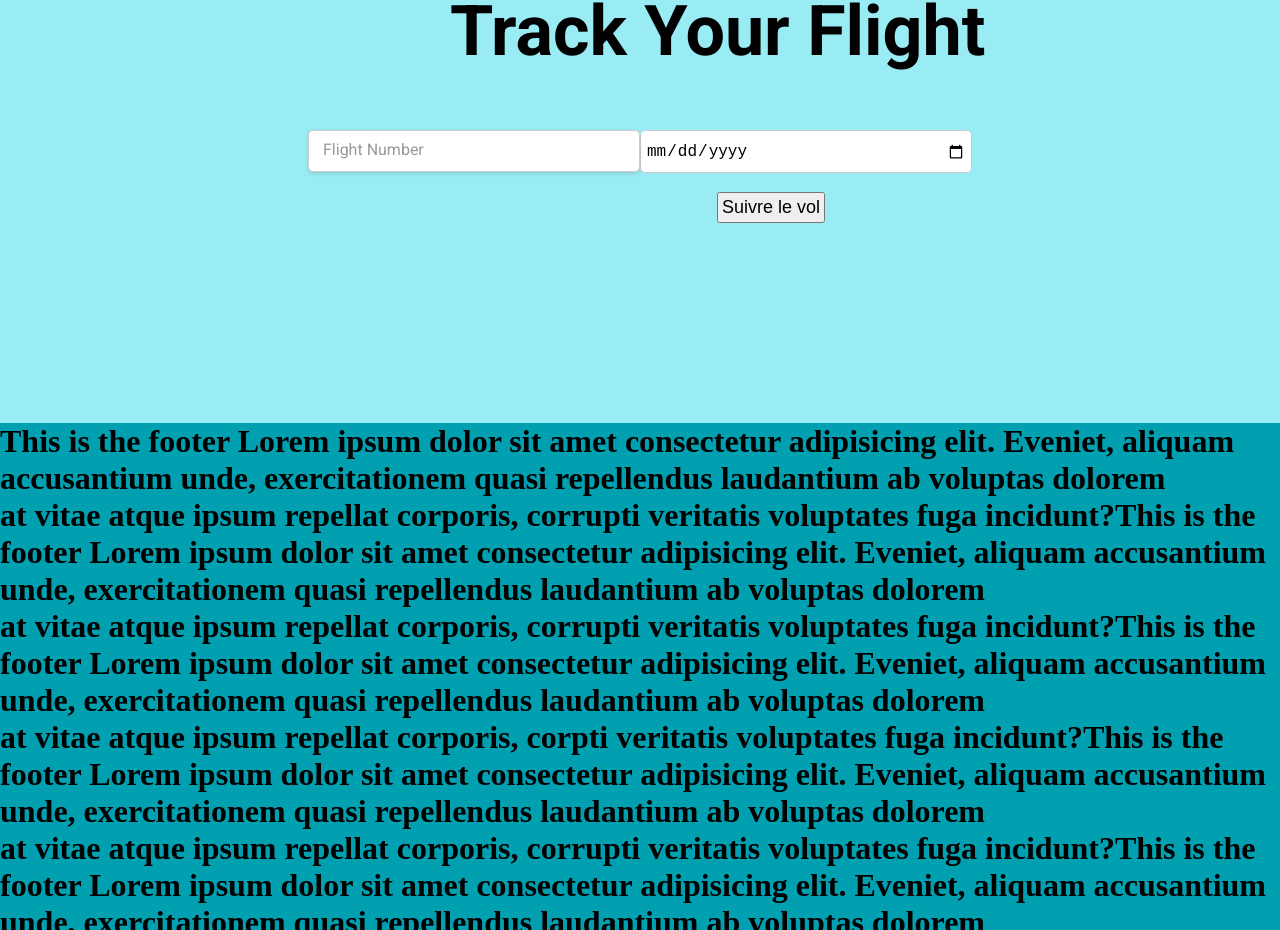
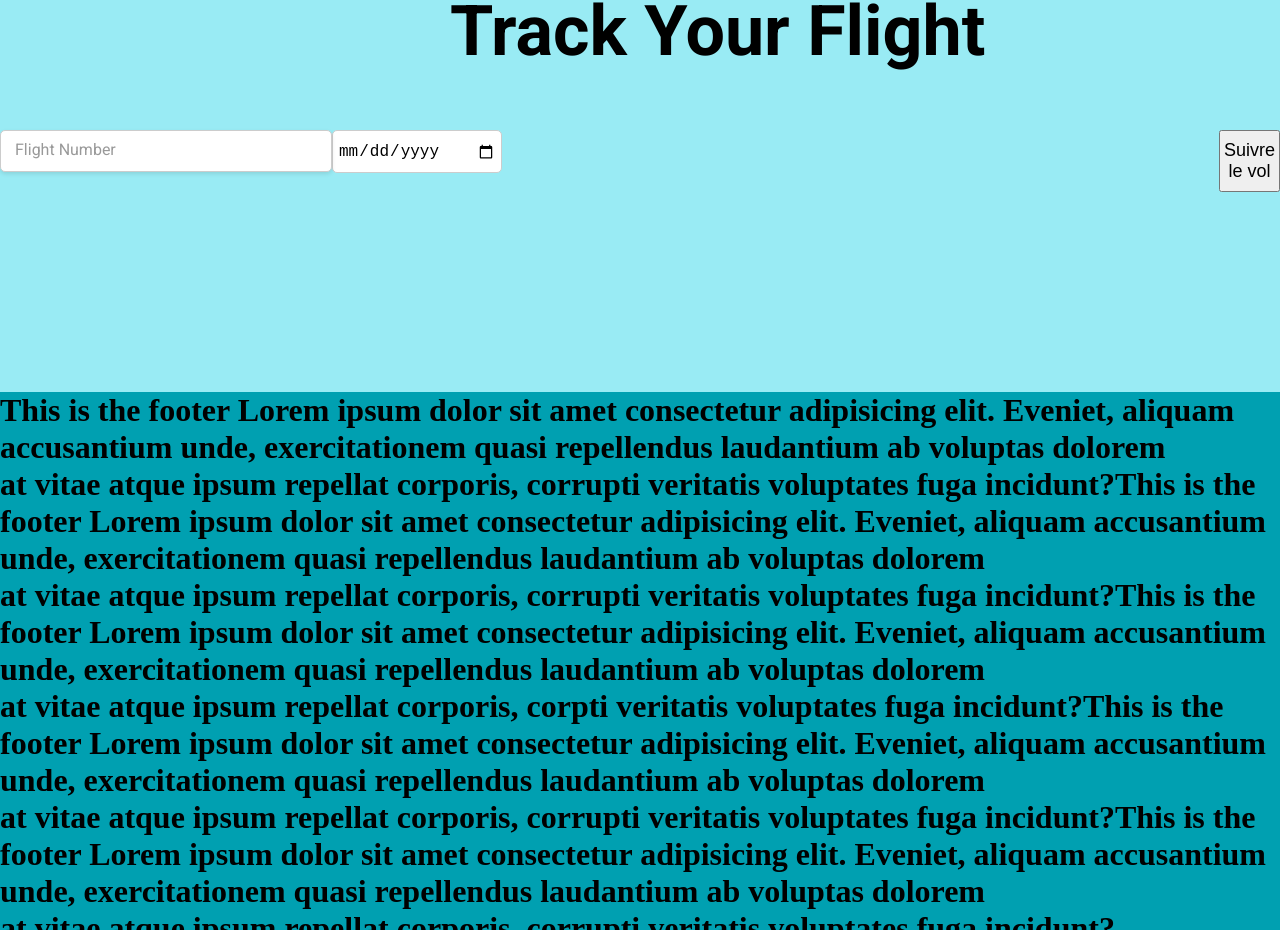
Before and after one commit to EmireHaouas/Fly_Catcher, a React (Vite) app in the folder plane_Catcher2/: page / in a window 1280 px wide. Shown: the part 1293-2223 px from the top of the page. Built offline with nearby package versions, Linux system fonts and the light colour scheme.

Commit message:
Added aircraft_model in Api request

```diff
--- a/plane_Catcher2/src/components/Main.jsx
+++ b/plane_Catcher2/src/components/Main.jsx
@@ -83,9 +83,9 @@ const Main = () => {
                                 required
                               />
 
+                        <button className='button_submit' type="submit">Suivre le vol</button>
+                    </form>
 
-                    </form>
-                    <button className='button_submit' type="submit">Suivre le vol</button>
 
 
                     {/* Affichage des résultats ou des erreurs */}
@@ -96,6 +96,7 @@ const Main = () => {
                             <p>Compagnie : {flightData.airline.name}</p>
                             <p>Statut : {flightData.flight_status}</p>
                             <p>Date : {flightData.departure.estimated} (Estimé)</p>
+                            <p>Modèle d'Avion : {flightData.aircraft.icao}</p>
                             {/* Ajoute d'autres informations que tu souhaites afficher */}
                         </div>
                     )}
```
